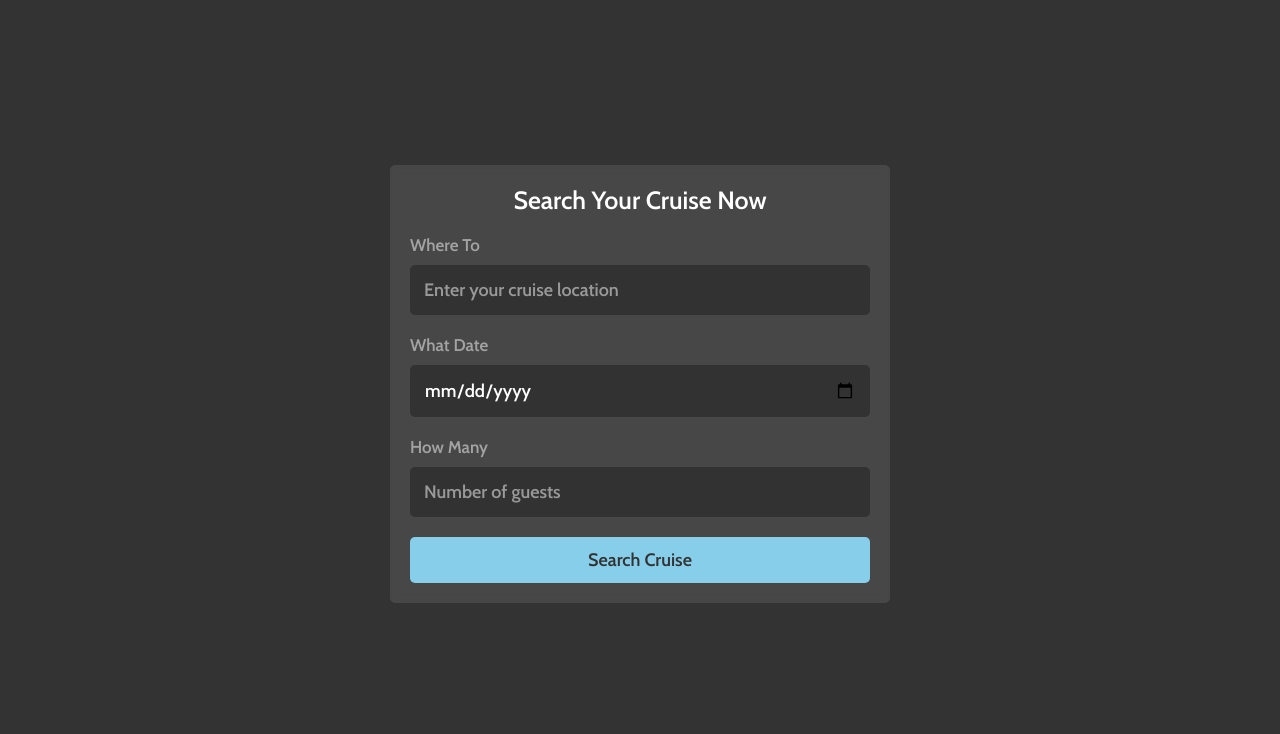
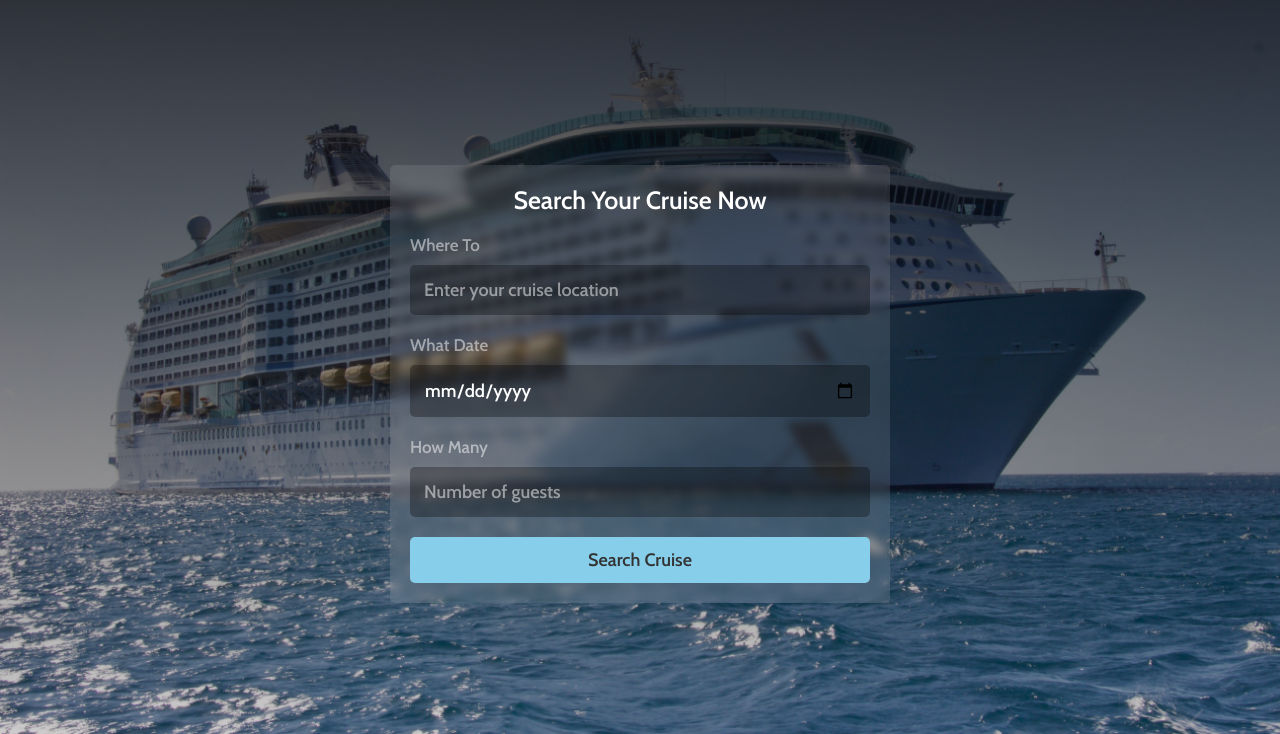
Before and after one commit to AI-DataWizard/1st-Travel-Website, a plain HTML site: page index.html in a window 1280 px wide. Shown: the part 66-800 px from the top of the page. Drawn offline with nearby package versions, Linux system fonts and the light colour scheme.

Commit message:
Update style.css

```diff
--- a/style.css
+++ b/style.css
@@ -148,7 +148,7 @@ section {
 /*Home Section*/
 .home {
   background: linear-gradient(rgba(0, 0, 0, 0.8), rgba(0, 0, 0, 0.2)),
-    url(aquavoyages-homebg.jpg") no-repeat;
+    url("aquavoyages-homebg.jpg") no-repeat;
 
   background-position: center;
   background-attachment: fixed;
```
